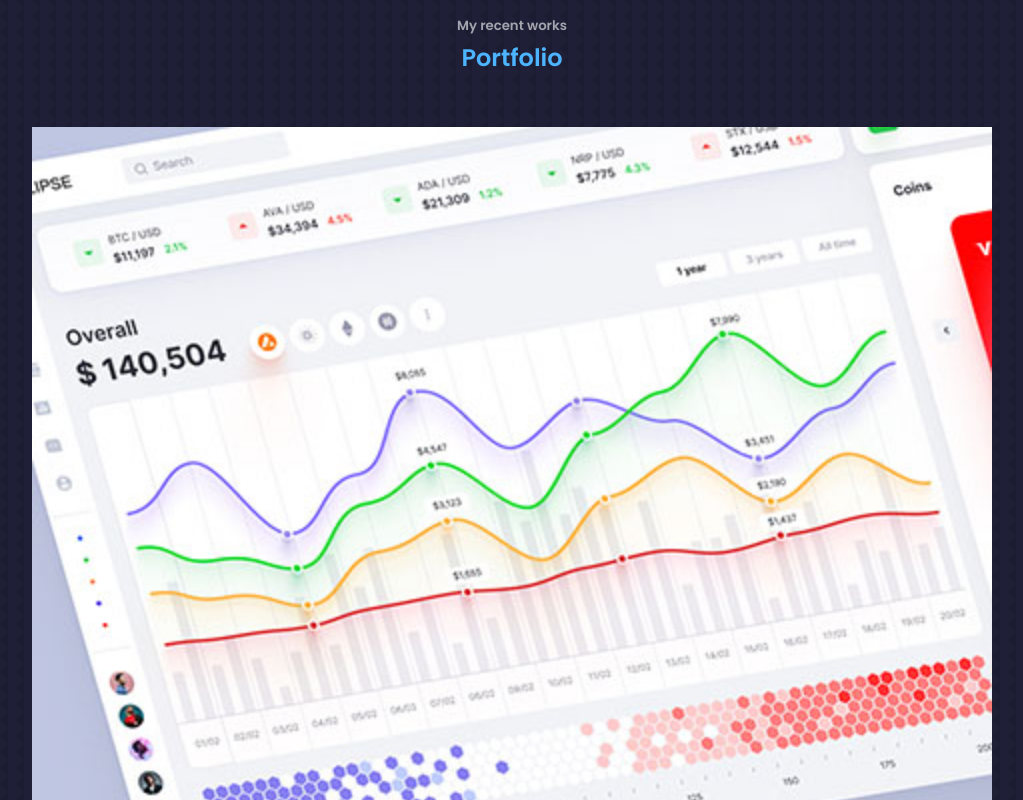
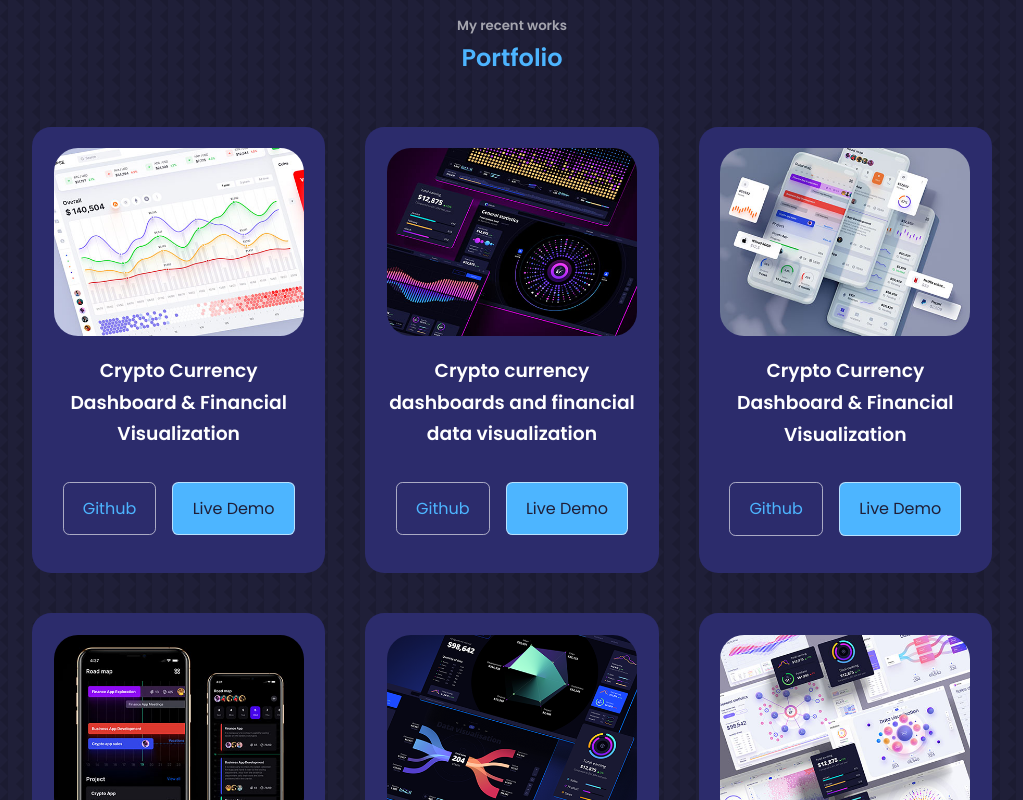
Before and after one commit to Pazzo97/my-portfolio, a React (Create React App) app: page / in a window 1280 px wide. Shown: the part 3320-4120 px from the top of the page, without its empty margins (128-1151 px from the left). Built offline with nearby package versions, Linux system fonts and the light colour scheme.

Commit message:
Add styles for portfolio  on different devices

```diff
--- a/src/components/portfolio/portfolio.css
+++ b/src/components/portfolio/portfolio.css
@@ -0,0 +1,59 @@
+.portfolio__container {
+  display: grid;
+  grid-template-columns: repeat(3, 1fr);
+  gap: 2.5rem;
+}
+
+.portfolio__items {
+  background: var(--color-bg-variant);
+  padding: 1.3rem;
+  border-radius: 1.2rem;
+  border: 1px solid transparent;
+  transition: var(--transition);
+}
+
+.portfolio__items:hover {
+  background: transparent;
+  border: 1px solid var(--color-primary-variant);
+}
+
+.portfolio__items-image {
+  border-radius: 1.5rem;
+  overflow: hidden;
+}
+
+.portfolio__items h3 {
+  margin: 1.2rem 0 2rem;
+}
+
+.portfolio__items-cta {
+  display: flex;
+  justify-content: center;
+  gap: 1rem;
+  margin-bottom: 1rem;
+}
+
+article h3 {
+  text-align: center;
+}
+
+/* =======================MEDIA QUERIES FOR MEDIUM DEVICES ===================== */
+
+
+@media screen and (max-width:1024px) {
+  .portfolio__container {
+    grid-template-columns: 1fr 1fr;
+    gap: 1.2rem;
+  }
+}
+
+
+/* =======================MEDIA QUERIES FOR SMALL DEVICES ===================== */
+
+
+@media screen and (max-width: 600px) {
+  .portfolio__container {
+    grid-template-columns: 1fr;
+    gap: 1rem;
+  }
+}
```
